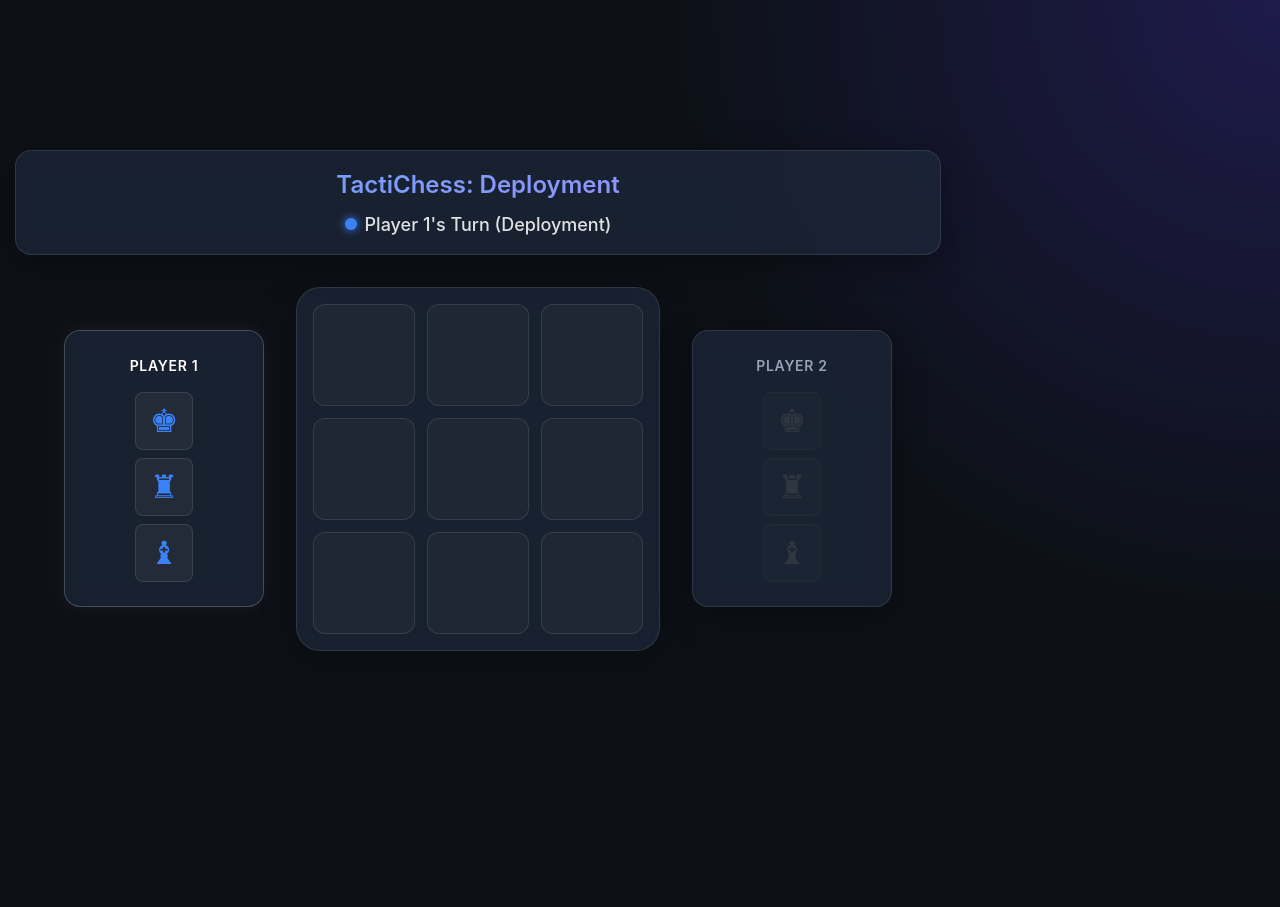
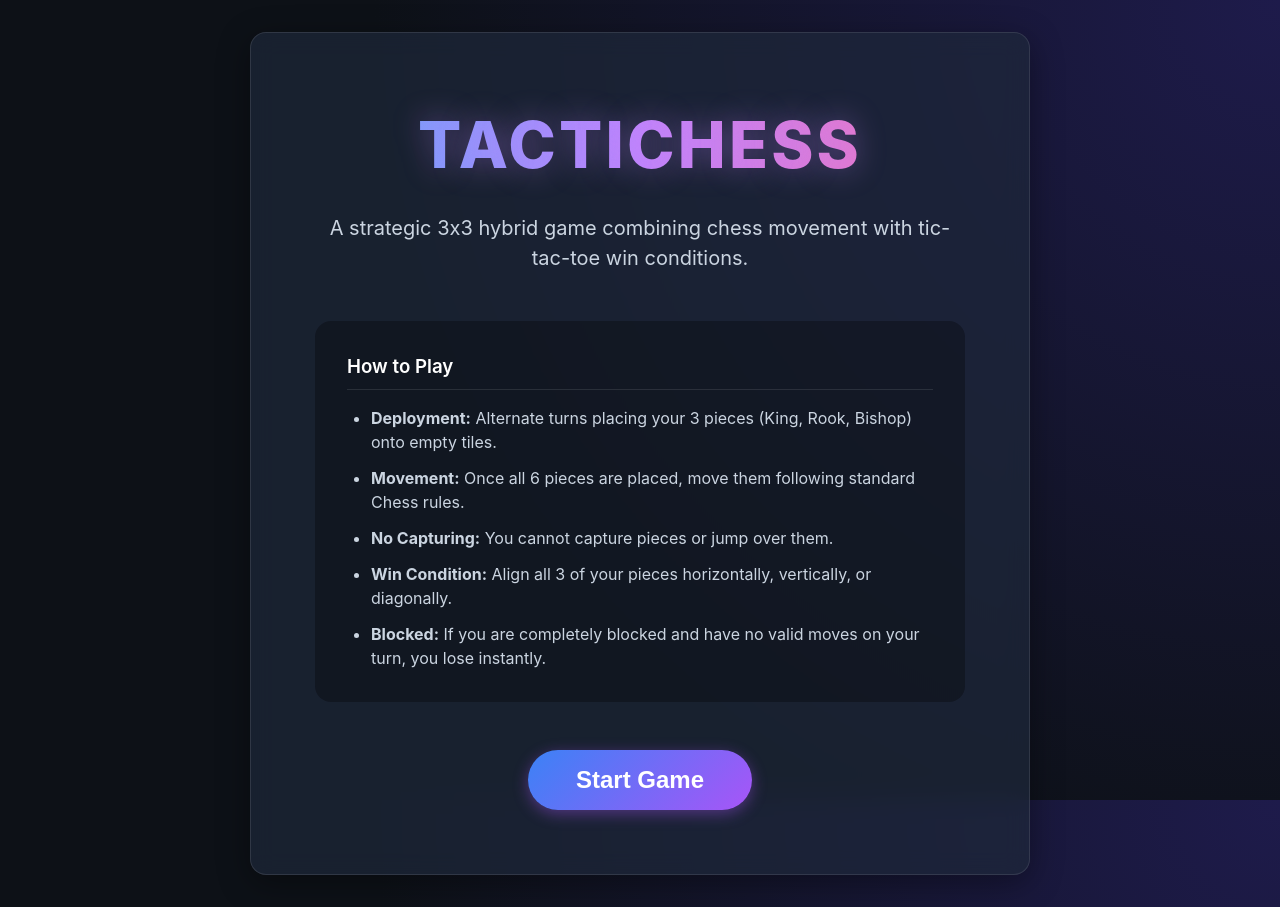
Before and after one commit to aewan1214/tactichess, a React (Vite) app: page / in a window 1280 px wide. Before the commit the page ends 800 px from the top, so only its background shows below. Built offline with nearby package versions, Linux system fonts and the light colour scheme.

Commit message:
feat: implement Tactichess game UI with deployment and movement phases

```diff
--- a/src/App.tsx
+++ b/src/App.tsx
@@ -12,6 +12,7 @@ const PieceIcon = ({ type }: { type: PieceType }) => {
 };
 
 function App() {
+  const [view, setView] = useState<'menu' | 'game'>('menu');
   const { gameState, deployPiece, movePiece, resetGame, isValidMove } = useGame();
 
   // Selection states
@@ -81,7 +82,7 @@ function App() {
                 disabled={piece.deployed || gameState.currentTurn !== player || gameState.phase !== 'deployment'}
                 onClick={() => handleUndeployedClick(piece.id, player)}
               >
-                <div className={`piece ${player} ${piece.deployed ? '' : 'undeployed'}`} style={{ fontSize: '2rem', filter: 'none', width: '40px', height: '40px', margin: 0 }}>
+                <div className={`piece ${player} ${piece.deployed ? '' : 'undeployed'}`} style={{ fontSize: '3rem', filter: 'none', width: '50px', height: '50px', margin: 0 }}>
                   <PieceIcon type={piece.type} />
                 </div>
               </button>
@@ -92,15 +93,48 @@ function App() {
     );
   };
 
+  if (view === 'menu') {
+    return (
+      <div style={{ width: '100%', minHeight: '100vh', display: 'flex', flexDirection: 'column', justifyContent: 'center', alignItems: 'center', padding: '2rem' }}>
+        <motion.div initial={{ opacity: 0, y: 20 }} animate={{ opacity: 1, y: 0 }} className="glass-panel" style={{ padding: '4rem', textAlign: 'center', maxWidth: '650px' }}>
+          <h1 style={{ fontSize: '4rem', fontWeight: 800, letterSpacing: '0.05em', background: 'linear-gradient(to right, #60a5fa, #c084fc, #f472b6)', WebkitBackgroundClip: 'text', WebkitTextFillColor: 'transparent', marginBottom: '1rem', textShadow: '0 0 30px rgba(192, 132, 252, 0.4)' }}>
+            TACTICHESS
+          </h1>
+          <p style={{ fontSize: '1.25rem', color: '#cbd5e1', marginBottom: '3rem' }}>
+            A strategic 3x3 hybrid game combining chess movement with tic-tac-toe win conditions.
+          </p>
+
+          <div style={{ textAlign: 'left', background: 'rgba(0,0,0,0.3)', padding: '2rem', borderRadius: '1rem', marginBottom: '3rem' }}>
+            <h3 style={{ color: '#fff', marginBottom: '1rem', borderBottom: '1px solid rgba(255,255,255,0.1)', paddingBottom: '0.5rem' }}>How to Play</h3>
+            <ul style={{ color: '#cbd5e1', paddingLeft: '1.5rem', display: 'flex', flexDirection: 'column', gap: '0.75rem', margin: 0 }}>
+              <li><strong>Deployment:</strong> Alternate turns placing your 3 pieces (King, Rook, Bishop) onto empty tiles.</li>
+              <li><strong>Movement:</strong> Once all 6 pieces are placed, move them following standard Chess rules.</li>
+              <li><strong>No Capturing:</strong> You cannot capture pieces or jump over them.</li>
+              <li><strong>Win Condition:</strong> Align all 3 of your pieces horizontally, vertically, or diagonally.</li>
+              <li><strong>Blocked:</strong> If you are completely blocked and have no valid moves on your turn, you lose instantly.</li>
+            </ul>
+          </div>
+
+          <button className="play-button" onClick={() => setView('game')}>Start Game</button>
+        </motion.div>
+      </div>
+    );
+  }
+
   return (
-    <div style={{ width: '100%', maxWidth: '900px', margin: '0 auto', display: 'flex', flexDirection: 'column', alignItems: 'center', padding: '2rem' }}>
+    <div style={{ width: '100%', height: '100vh', maxWidth: '1200px', margin: '0 auto', display: 'flex', flexDirection: 'column', alignItems: 'center', justifyContent: 'space-evenly', padding: '1rem', boxSizing: 'border-box' }}>
 
-      <div className="glass-panel status-bar">
-        <h2>TactiChess: Deployment</h2>
+      {/* Game Area */}
+      <div style={{ width: '100%', display: 'flex', flexDirection: 'column', alignItems: 'center', gap: '1rem' }}>
+        <div className="glass-panel status-bar">
+        <h2>TACTICHESS</h2>
         <div className="turn-indicator">
           <span className={`dot ${gameState.currentTurn}`}></span>
           {gameState.gameStatus === 'ongoing' ? (
-            <span>{gameState.currentTurn === 'player1' ? 'Player 1' : 'Player 2'}'s Turn ({gameState.phase === 'deployment' ? 'Deployment' : 'Movement'})</span>
+            <span style={{ letterSpacing: '0.05em' }}>
+              <strong>{gameState.currentTurn === 'player1' ? 'Player 1' : 'Player 2'}'s Turn</strong>
+              <span style={{ opacity: 0.7, marginLeft: '8px' }}>— {gameState.phase === 'deployment' ? 'Deployment Phase' : 'Movement Phase'}</span>
+            </span>
           ) : (
             <span>Game Over!</span>
           )}
@@ -172,7 +206,53 @@ function App() {
 
         {renderPlayerSidebar('player2', 'Player 2')}
 
+        </div>
       </div>
+
+      {/* Rules Panel */}
+      <div className="glass-panel rules-sidebar" style={{ width: '100%', padding: '1rem 2rem', display: 'flex', alignItems: 'center', justifyContent: 'space-between', gap: '2rem' }}>
+
+        <div style={{ display: 'grid', gridTemplateColumns: 'repeat(4, 1fr)', gap: '1.5rem', flex: 1, fontSize: '0.8rem', lineHeight: '1.3' }}>
+          <div>
+            <h4 style={{ margin: '0 0 0.35rem', color: '#60a5fa' }}>Deployment Phase</h4>
+            <p style={{ margin: 0, color: '#cbd5e1' }}>Alternate placing your King, Rook, and Bishop onto any empty tiles. Ends when all 6 pieces are deployed.</p>
+          </div>
+
+          <div>
+            <h4 style={{ margin: '0 0 0.35rem', color: '#c084fc' }}>Movement Phase</h4>
+            <p style={{ margin: 0, color: '#cbd5e1' }}>Move pieces following chess rules. <strong style={{ color: '#fff' }}>No capturing</strong> and no jumping over other pieces.</p>
+          </div>
+
+          <div>
+            <h4 style={{ margin: '0 0 0.35rem', color: '#f472b6' }}>Win & Loss Conditions</h4>
+            <p style={{ margin: 0, color: '#cbd5e1' }}>Align all 3 of your pieces in a row to win. If you have no valid moves on your turn, you instantly lose.</p>
+          </div>
+
+          <div>
+            <h4 style={{ margin: '0 0 0.35rem', color: '#a78bfa' }}>Piece Movements</h4>
+            <ul style={{ margin: 0, paddingLeft: '1rem', color: '#cbd5e1' }}>
+              <li><strong>♚ King:</strong> 1 step any direction</li>
+              <li><strong>♜ Rook:</strong> Straight lines</li>
+              <li><strong>♝ Bishop:</strong> Diagonals</li>
+            </ul>
+          </div>
+        </div>
+
+        <button
+          onClick={() => {
+            setView('menu');
+            resetGame();
+            setSelectedPieceId(null);
+            setSelectedBoardPos(null);
+          }}
+          style={{ padding: '0.5rem 1.5rem', background: 'rgba(255,255,255,0.1)', color: 'white', border: '1px solid rgba(255,255,255,0.2)', borderRadius: '0.5rem', cursor: 'pointer', transition: 'background 0.2s', fontWeight: 'bold', whiteSpace: 'nowrap' }}
+          onMouseOver={(e) => e.currentTarget.style.background = 'rgba(255,255,255,0.2)'}
+          onMouseOut={(e) => e.currentTarget.style.background = 'rgba(255,255,255,0.1)'}
+        >
+          Quit
+        </button>
+      </div>
+
     </div>
   );
 }
--- a/src/index.css
+++ b/src/index.css
@@ -21,12 +21,19 @@
 
 body {
   margin: 0;
-  display: flex;
-  place-items: center;
   min-width: 320px;
   min-height: 100vh;
-  background: radial-gradient(circle at top right, #1e1b4b, #0d1117 40%);
+  background: radial-gradient(circle at top right, #1e1b4b, #0d1117 60%);
+  background-attachment: fixed;
   overflow-x: hidden;
+}
+
+#root {
+  display: flex;
+  justify-content: center;
+  align-items: center;
+  min-height: 100vh;
+  width: 100%;
 }
 
 h1, h2, h3 {
@@ -49,23 +56,27 @@ h1, h2, h3 {
   display: grid;
   grid-template-columns: repeat(3, 1fr);
   grid-template-rows: repeat(3, 1fr);
-  gap: 12px;
+  gap: 10px;
   padding: 16px;
   border-radius: 1.5rem;
+  background: rgba(15, 23, 42, 0.6);
+  box-shadow: inset 0 0 40px rgba(0, 0, 0, 0.5), 0 15px 35px rgba(0,0,0,0.4);
+  border: 1px solid rgba(255, 255, 255, 0.08);
 }
 
 .cell {
-  width: 100px;
-  height: 100px;
+  width: min(100px, 12vh);
+  height: min(100px, 12vh);
   border-radius: 0.75rem;
-  background: rgba(255, 255, 255, 0.03);
-  border: 1px solid var(--glass-border);
+  background: linear-gradient(135deg, rgba(255, 255, 255, 0.05) 0%, rgba(255, 255, 255, 0.01) 100%);
+  border: 1px solid rgba(255, 255, 255, 0.05);
   display: flex;
   align-items: center;
   justify-content: center;
   cursor: pointer;
   position: relative;
-  transition: all 0.2s cubic-bezier(0.4, 0, 0.2, 1);
+  transition: all 0.25s cubic-bezier(0.34, 1.56, 0.64, 1);
+  box-shadow: inset 0 0 10px rgba(0,0,0,0.2);
 }
 
 .cell:hover {
@@ -89,10 +100,10 @@ h1, h2, h3 {
   display: flex;
   align-items: center;
   justify-content: center;
-  width: 70px;
-  height: 70px;
+  width: 100%;
+  height: 100%;
   border-radius: 50%;
-  font-size: 2rem;
+  font-size: 4.5rem;
   transition: transform 0.3s ease;
   z-index: 10;
 }
@@ -123,14 +134,17 @@ h1, h2, h3 {
   display: flex;
   flex-direction: column;
   align-items: center;
-  padding: 1.5rem;
-  min-width: 150px;
-  transition: opacity 0.3s ease;
+  padding: 1rem;
+  min-width: 140px;
+  transition: all 0.4s cubic-bezier(0.4, 0, 0.2, 1);
+  background: rgba(30, 41, 59, 0.4);
 }
 
 .player-sidebar.active {
-  box-shadow: 0 0 20px rgba(255,255,255,0.05);
-  border-color: rgba(255,255,255,0.2);
+  box-shadow: 0 0 30px rgba(255,255,255,0.08), inset 0 0 20px rgba(255,255,255,0.02);
+  border-color: rgba(255,255,255,0.3);
+  background: rgba(30, 41, 59, 0.8);
+  transform: scale(1.02);
 }
 
 .player-sidebar h3 {
@@ -183,16 +197,21 @@ h1, h2, h3 {
 .status-bar {
   text-align: center;
   padding: 1rem;
-  margin-bottom: 2rem;
   width: 100%;
+  border-top: 1px solid rgba(255, 255, 255, 0.2);
+  border-bottom: 1px solid rgba(255, 255, 255, 0.05);
+  box-shadow: 0 10px 30px -10px rgba(0, 0, 0, 0.5);
 }
 
 .status-bar h2 {
-  font-size: 1.5rem;
-  background: linear-gradient(to right, #60a5fa, #a78bfa);
+  font-size: 2rem;
+  font-weight: 800;
+  letter-spacing: 0.05em;
+  background: linear-gradient(to right, #60a5fa, #c084fc, #f472b6);
   -webkit-background-clip: text;
   -webkit-text-fill-color: transparent;
-  margin-bottom: 0.5rem;
+  margin-bottom: 0.25rem;
+  text-shadow: 0 0 20px rgba(192, 132, 252, 0.3);
 }
 
 .turn-indicator {
@@ -255,3 +274,53 @@ h1, h2, h3 {
   background: rgba(255,255,255,0.2);
   transform: translateY(-2px);
 }
+
+/* Play Button */
+.play-button {
+  padding: 1rem 3rem;
+  font-size: 1.5rem;
+  font-weight: 600;
+  color: white;
+  background: linear-gradient(135deg, #3b82f6, #a855f7);
+  border: none;
+  border-radius: 999px;
+  cursor: pointer;
+  transition: all 0.3s ease;
+  box-shadow: 0 4px 15px rgba(168, 85, 247, 0.4);
+}
+
+.play-button:hover {
+  transform: translateY(-3px) scale(1.05);
+  box-shadow: 0 8px 25px rgba(168, 85, 247, 0.6);
+}
+
+/* Rules Sidebar */
+.rules-sidebar {
+  background: rgba(15, 23, 42, 0.5);
+  border: 1px solid rgba(255,255,255,0.05);
+  height: fit-content;
+}
+
+.rules-sidebar h3 {
+  color: #f472b6;
+  margin-bottom: 1rem;
+  text-transform: uppercase;
+  letter-spacing: 0.05em;
+  font-size: 1.125rem;
+  border-bottom: 1px solid rgba(255,255,255,0.1);
+  padding-bottom: 0.5rem;
+}
+
+.rules-sidebar h4 {
+  color: #fff;
+  margin-top: 1rem;
+  margin-bottom: 0.25rem;
+  font-size: 0.9rem;
+}
+
+.rules-sidebar p {
+  color: #94a3b8;
+  font-size: 0.85rem;
+  line-height: 1.4;
+  margin: 0;
+}
```
